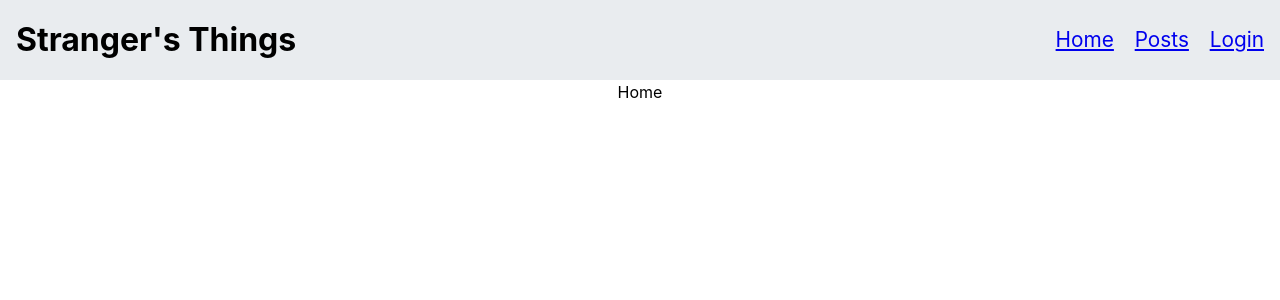
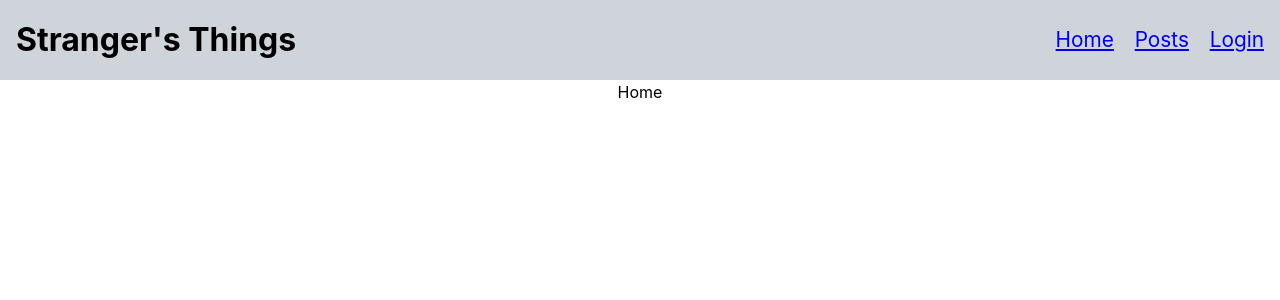
Before and after one commit to Stranger-s-Things/strangers-things, a React (Vite) app: page / in a window 1280 px wide. Shown: the top 300 px of the page. Built offline with nearby package versions, Linux system fonts and the light colour scheme; no server answers; the HTML template or start-up script is replaced by a standard one.

Commit message:
Adding styles to the posts page to make data easier to read

```diff
--- a/src/App.css
+++ b/src/App.css
@@ -15,7 +15,7 @@ header {
   flex-flow: row wrap;
   justify-content: space-between;
   align-items: center;
-  background-color: #e9ecef;
+  background-color: #ced4da;
   padding: 1em;
 }
 
@@ -26,3 +26,9 @@ header nav {
   gap: 1em;
   font-size: 1.3em;
 }
+
+.post-cont {
+  background-color: #e9ecef;
+  margin: 1em 2em;
+  padding: 1em;
+}
```
